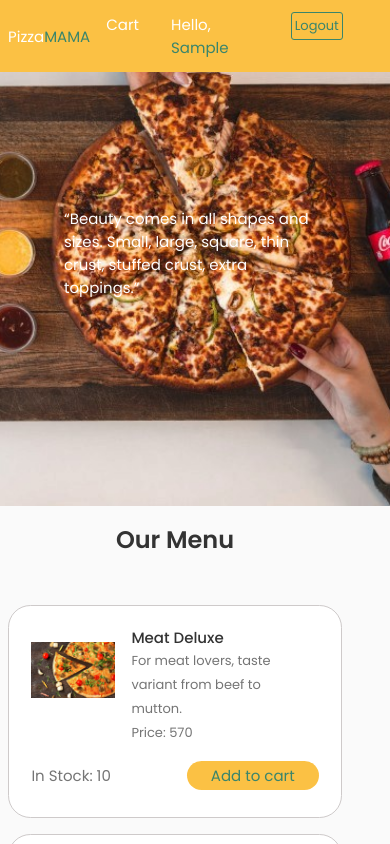
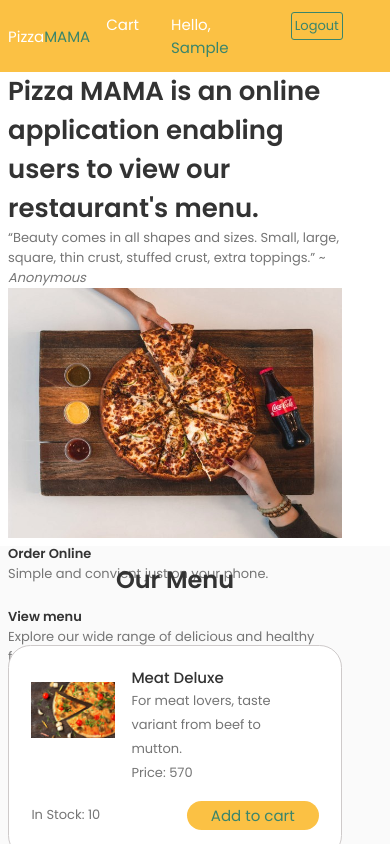
Before and after one commit to John-Kimani/auth_redux, a React (Create React App) app: page / in a window 390 px wide. Both pictures are taken after typing "Sample", "name@example.com" into the empty fields and a click on the button "Login". Shown: the top 844 px of the page. Built offline with nearby package versions, Linux system fonts and the light colour scheme.

Commit message:
Improved herosection UI

```diff
--- a/src/components/Herosection/Herosection.jsx
+++ b/src/components/Herosection/Herosection.jsx
@@ -1,12 +1,24 @@
 import React from 'react';
-import './herosection.css'
+import './herosection.css';
+import HeroSectionImage from '../../assets/chicken_with_coke.jpg'
 
 function Herosection() {
   return (
     <div className='hero__section'>
-        <div className="home__card">
-          <div className="home__card-content">
-          <q>Beauty comes in all shapes and sizes. Small, large, square, thin crust, stuffed crust, extra toppings.</q>
+        <div className="container">
+          <div className="hero__section-content">
+            <div className="hero__section-introduction">
+                <h1>Pizza MAMA is an online application enabling users to view our restaurant's menu.</h1>
+                <q>Beauty comes in all shapes and sizes. Small, large, square, thin crust, stuffed crust, extra toppings.</q> ~ <cite>Anonymous</cite>
+            </div>
+            <div className="hero__section-image">
+              <img src={HeroSectionImage} alt='hero-section'/>
+              <h3>Order Online</h3>
+              <p>Simple and convient just on your phone.</p>
+                <br />
+              <h3>View menu</h3>
+              <p>Explore our wide range of delicious and healthy food items</p>
+            </div>
           </div>
         </div>
     </div>
--- a/src/components/Herosection/herosection.css
+++ b/src/components/Herosection/herosection.css
@@ -1,49 +1,86 @@
 .hero__section{
     background-color: var(--container-color);
-    /* padding: 4.5rem 5rem 0; */
-    height: 60vh;
+    margin-top: 4.5rem;
+    height: 50vh;
+    padding-top: 1rem;
 }
 
-.home__card{
-    background-image: url('../../assets/chicken_with_coke.jpg');
-    background-size: cover;
-    background-position: center;
-    background-repeat: no-repeat;
-    object-fit: none;
+.hero__section-content{
+    display: flex;
+    grid-template-columns: 2;
+    justify-content: center;
+    align-items: center;
+    height: 59.5vh;
 }
 
-.home__card-content{
-    display: flex;
-    align-items: center;
-    justify-content: center;
-    height: 60vh;
+.hero__section-introduction{
+    width: 50%;
 }
 
-.home__card-content > q{
-    color: white;
-    padding: 4rem;
-    font-weight:var(--font-semi-bold);
+.hero__section-image{
+    width: 50%;
+    height: 100%;
 }
+
+.hero__section-image > img {
+    height: 300px;
+    width: 100%;
+}
+
 
 /*=============== BREAKPOINTS ===============*/
 /* For large devices */
 @media screen and (max-width: 992px) {
-
-    .home__card-content > q{
-        font-weight:var(--font-semi-bold);
+    .hero__section{
+        height: 60vh;
     }
-
   }
 
   /* For medium devices */
   @media screen and (max-width: 768px) {
-    .home__card-content > q{
-        font-weight:var(--font-normal);
+
+    .hero__section{
+        margin-top: 0.5rem;
+        height: 70vh;
+        padding-top: 5rem;
     }
   }
 
-  @media screen and ( max-width: 576){
+  @media screen and ( max-width: 576px){
+
+    .hero__section{
+        margin-top: 2.5rem;
+        height: 60vh;
+        padding-top: 2rem;
+    }
+
+    .hero__section-content{
+        display: block;
+        width: 100%;
+    }
+
+    .hero__section-introduction{
+        width: 100%;
+        font-size: var(--small-font-size);
+    }
+
+    .hero__section-image{
+        width: 100%;
+        height: 380px;
+
+    }
+
+    .hero__section-image > h3, p {
+        font-size: var(--small-font-size);
+    }
+
+    .hero__section-image > img{
+        height: 250px;
+        width: 100%;
+    }
+
     .home__card-content > q{
-        font-weight:var(--font-normal);
+        font-size: var(--small-font-size);
+        font-weight: var(--font-normal);
     }
   }
```
